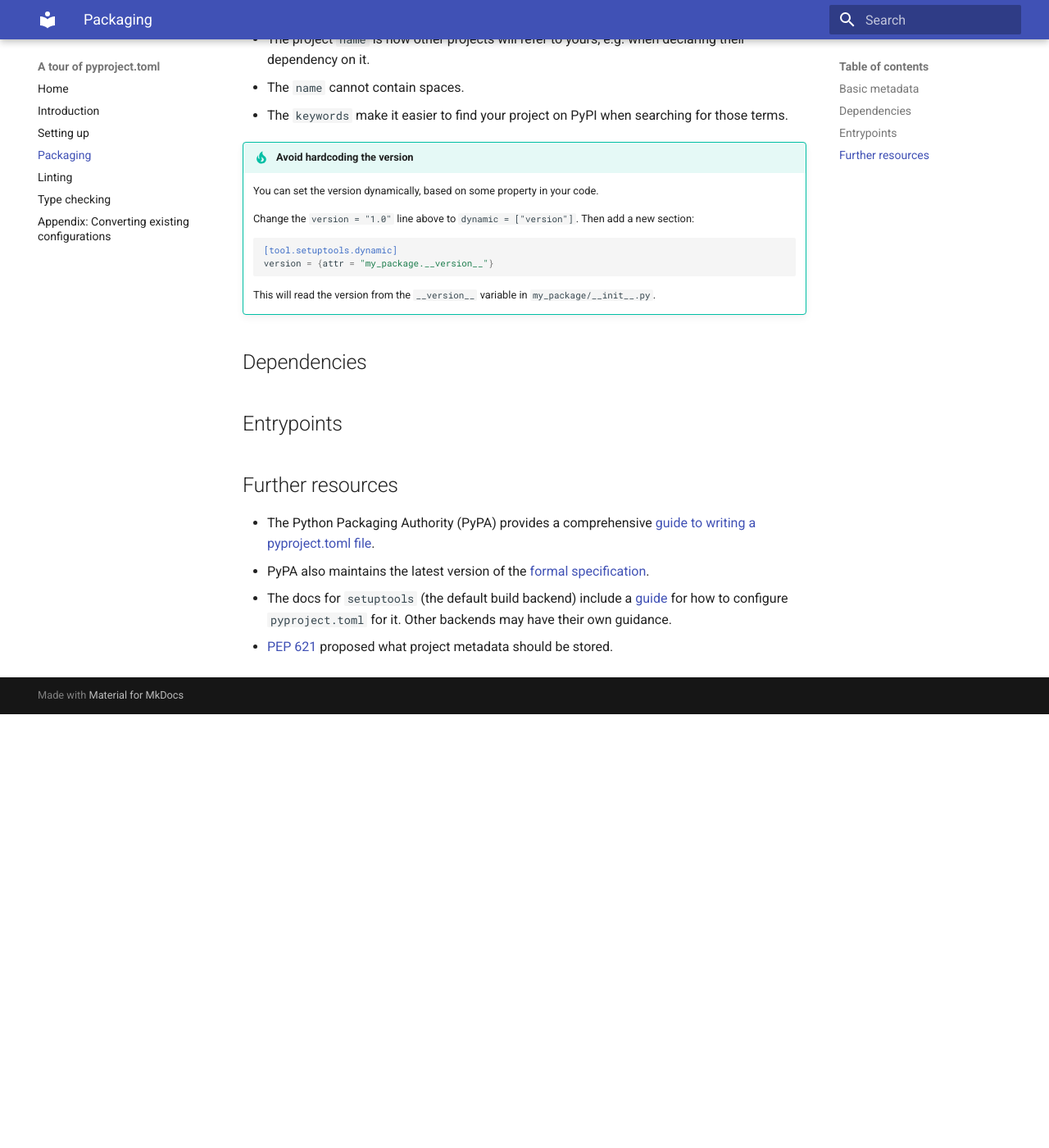
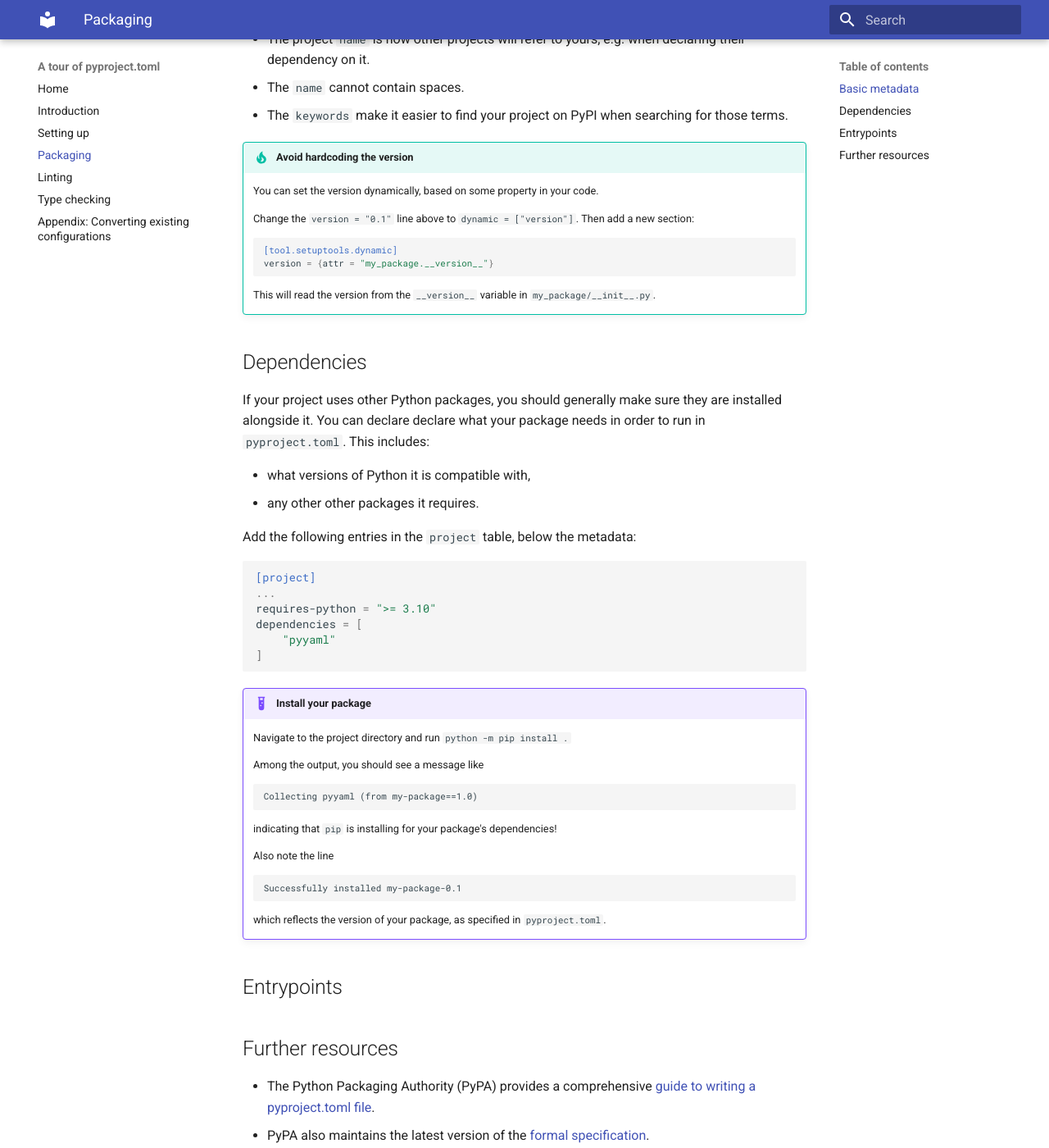
Before and after one commit to ageorgou/pyproject-toml, an MkDocs documentation site: the page built from docs/packaging.md, in a window 1280 px wide and 1400 px high, scrolled down 839 px. Shown: the whole window at 82% size. Built offline with MkDocs 1.6.1 and Material for MkDocs 9.7.7, drawn with Linux system fonts in a browser that asks for light colours; before the commit the page ends 1710 px from its top, so only the background shows below that.

Commit message:
Talk about dependencies

````diff
--- a/docs/packaging.md
+++ b/docs/packaging.md
@@ -20,7 +20,7 @@ Add the following section to your file:
 ```toml
 [project]
 name = "my-package"
-version = "1.0"
+version = "0.1"
 authors =  [
     {name = "Firstname Lastname", email = "me@me.org"}
 ]
@@ -44,7 +44,7 @@ for those terms.
 
     You can set the version dynamically, based on some property in your code.
 
-    Change the `version = "1.0"` line above to `dynamic = ["version"]`.
+    Change the `version = "0.1"` line above to `dynamic = ["version"]`.
     Then add a new section:
     ```toml
     [tool.setuptools.dynamic]
@@ -55,6 +55,42 @@ for those terms.
     `my_package/__init__.py`.
 
 ## Dependencies
+
+If your project uses other Python packages, you should generally make sure
+they are installed alongside it.
+You can declare declare what your package needs in order to run
+in `pyproject.toml`. This includes:
+
+- what versions of Python it is compatible with,
+- any other other packages it requires.
+
+Add the following entries in the `project` table, below the metadata:
+
+```toml
+[project]
+...
+requires-python = ">= 3.10"
+dependencies = [
+    "pyyaml"
+]
+```
+
+!!! example "Install your package"
+
+    Navigate to the project directory and run `python -m pip install .`
+
+    Among the output, you should see a message like
+    ```
+    Collecting pyyaml (from my-package==1.0)
+    ```
+    indicating that `pip` is installing for your package's dependencies!
+
+    Also note the line
+    ```
+    Successfully installed my-package-0.1
+    ```
+    which reflects the version of your package, as specified in `pyproject.toml`.
+
 
 ## Entrypoints
 
````
Also changed, not shown: 1 other file.
